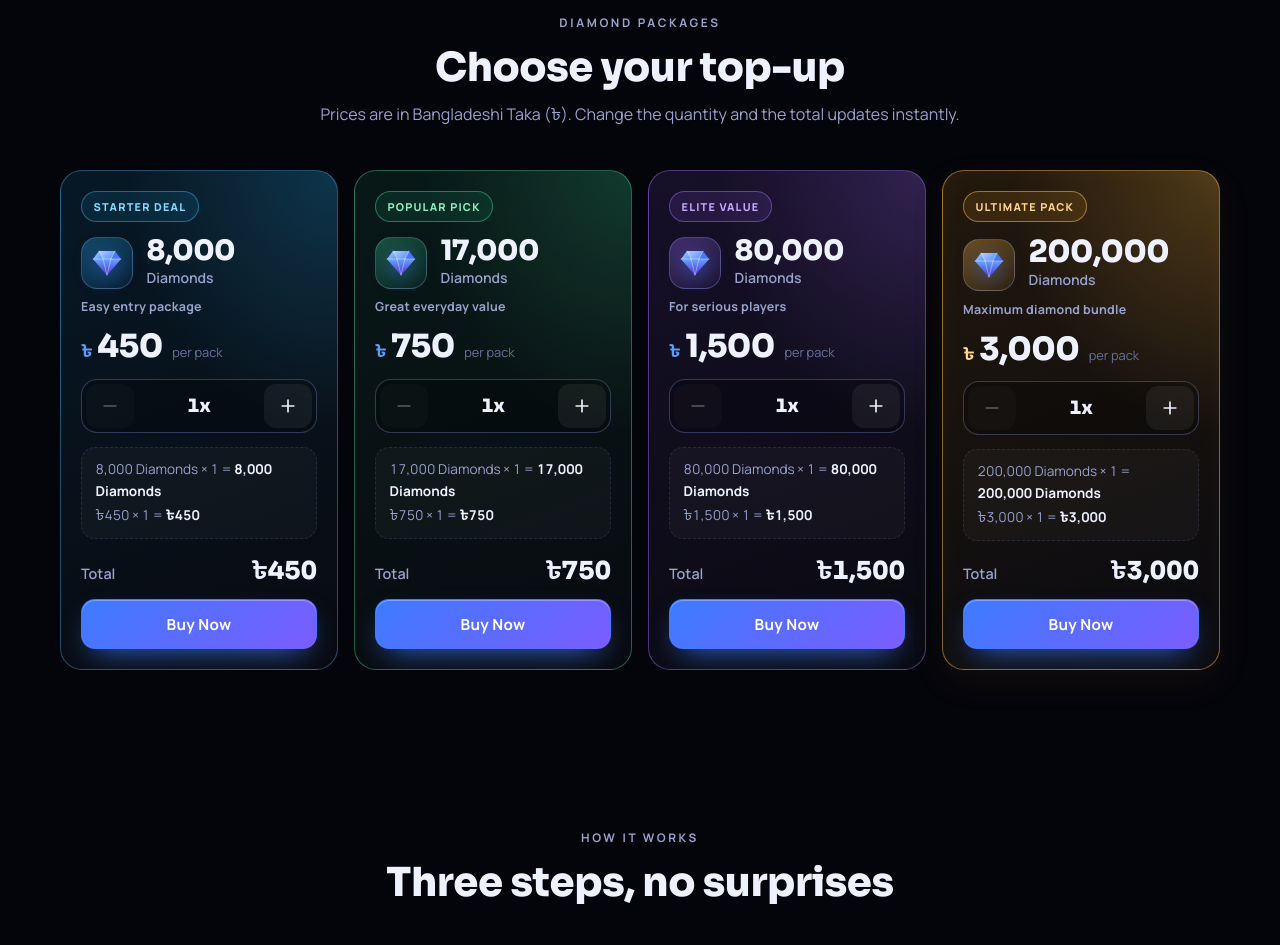
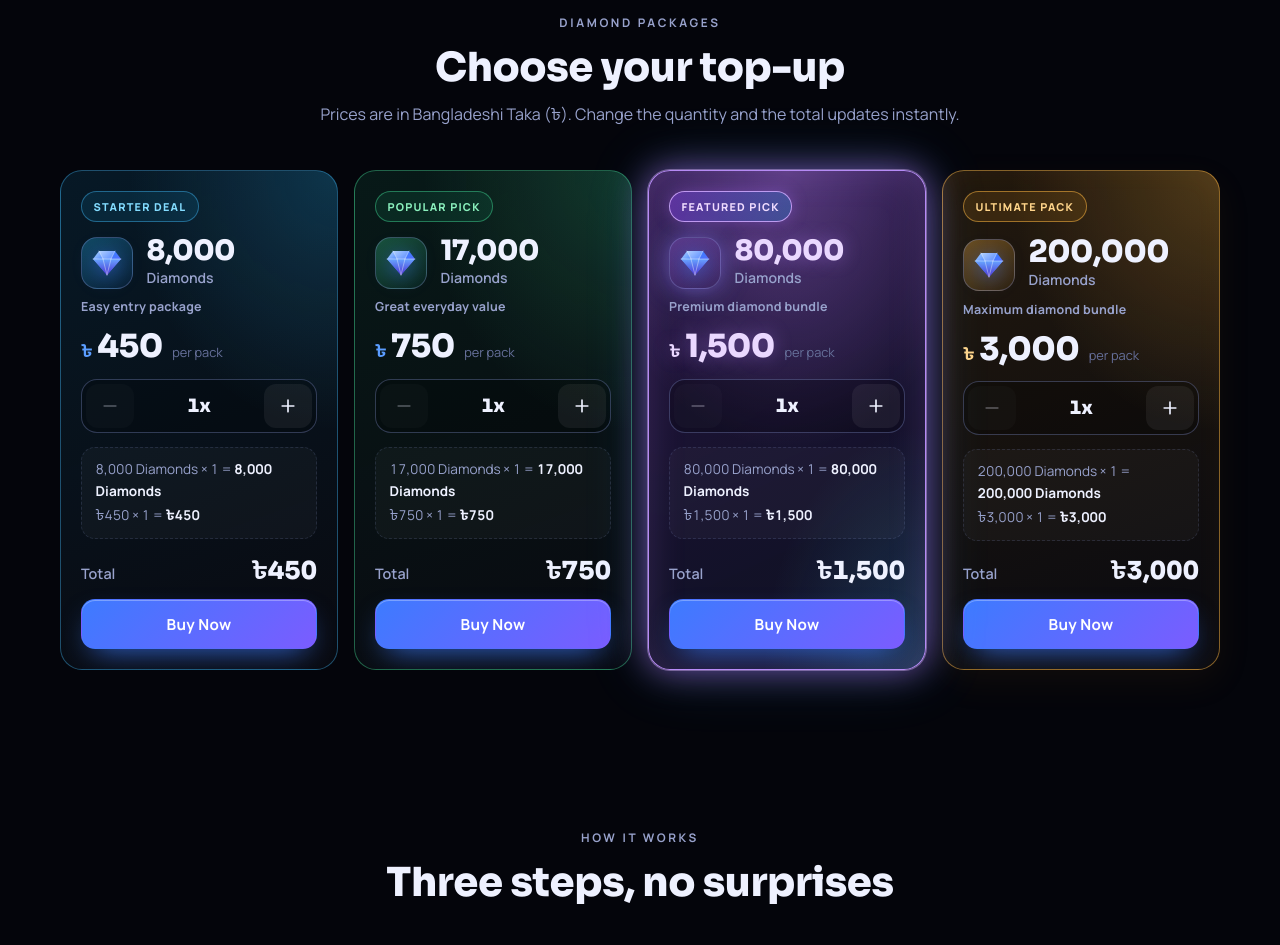
Before and after one commit to shakin54321/FF-Diamond-Store, a plain HTML site: page index.html in a window 1280 px wide. Shown: the part 1009-1954 px from the top of the page. Drawn offline with Linux system fonts and the light colour scheme.

Commit message:
Highlight 80,000 diamond package with premium glow

```diff
--- a/index.html
+++ b/index.html
@@ -478,6 +478,47 @@ select.input option { background: #0d1330; }
 
 [hidden] { display: none !important; }
 
+
+/* Featured 80,000-diamond premium spotlight */
+.pkg.tier-3 {
+  position: relative;
+  z-index: 3;
+  transform: translateY(-13px) scale(1.035);
+  border: 1.5px solid rgba(190, 145, 255, .95);
+  background:
+    radial-gradient(115% 90% at 50% 0%, rgba(192, 132, 255, .34), transparent 62%),
+    radial-gradient(90% 75% at 100% 100%, rgba(65, 205, 255, .19), transparent 65%),
+    linear-gradient(155deg, rgba(94, 48, 160, .36), rgba(20, 19, 43, .92) 72%);
+  box-shadow:
+    0 0 0 1px rgba(190,145,255,.22),
+    0 0 24px rgba(160,95,255,.42),
+    0 0 52px rgba(75,170,255,.18),
+    inset 0 0 30px rgba(175,115,255,.13);
+  animation: featuredDiamondGlow 3.2s ease-in-out infinite;
+}
+.pkg.tier-3 .pkg-ribbon {
+  color: #f0dcff;
+  border-color: rgba(210,170,255,.85);
+  background: linear-gradient(100deg, rgba(117,62,200,.62), rgba(45,125,205,.38));
+  box-shadow: 0 0 16px rgba(174,112,255,.35);
+}
+.pkg.tier-3 .pkg-d,
+.pkg.tier-3 .pkg-price .cur,
+.pkg.tier-3 .pkg-price .amt {
+  color: #ead8ff;
+  text-shadow: 0 0 18px rgba(184,130,255,.42);
+}
+.pkg.tier-3 .pkg-gem {
+  box-shadow: 0 0 22px rgba(164,112,255,.42), 0 0 34px rgba(75,190,255,.18);
+}
+@keyframes featuredDiamondGlow {
+  0%, 100% { box-shadow: 0 0 0 1px rgba(190,145,255,.2), 0 0 22px rgba(160,95,255,.34), 0 0 44px rgba(75,170,255,.13), inset 0 0 28px rgba(175,115,255,.1); }
+  50% { box-shadow: 0 0 0 1px rgba(220,185,255,.42), 0 0 34px rgba(178,115,255,.58), 0 0 62px rgba(75,190,255,.24), inset 0 0 38px rgba(190,135,255,.18); }
+}
+@media (max-width: 559px) {
+  .pkg.tier-3 { transform: translateY(-7px) scale(1.012); }
+}
+
 </style>
 <script>
 // Runs before first paint: lets CSS hide .reveal elements only when JavaScript is available.
@@ -1155,8 +1196,8 @@ document.documentElement.classList.add('js');
     const buy = el('button', { type: 'button', class: 'btn btn-primary btn-block', disabled: off, onclick: () => openConfirm(p, q()) }, off ? 'Unavailable' : 'Buy Now');
 
     const tier = Math.min(4, id);
-    const tierLabels = ['', 'STARTER DEAL', 'POPULAR PICK', 'ELITE VALUE', 'ULTIMATE PACK'];
-    const tierNotes = ['', 'Easy entry package', 'Great everyday value', 'For serious players', 'Maximum diamond bundle'];
+    const tierLabels = ['', 'STARTER DEAL', 'POPULAR PICK', 'FEATURED PICK', 'ULTIMATE PACK'];
+    const tierNotes = ['', 'Easy entry package', 'Great everyday value', 'Premium diamond bundle', 'Maximum diamond bundle'];
     const card = el('article', { class: `pkg tier-${tier} reveal${off ? ' is-off' : ''}`, 'aria-label': `${fmt.int(p.diamonds)} diamonds` },
       el('span', { class: 'pkg-ribbon' }, tierLabels[tier]),
       el('div', { class: 'pkg-top' },
```
